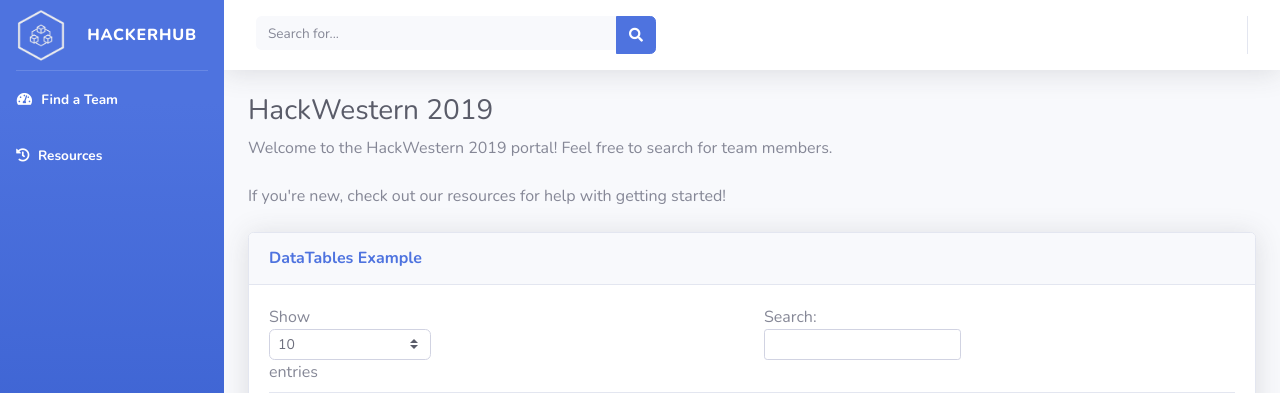
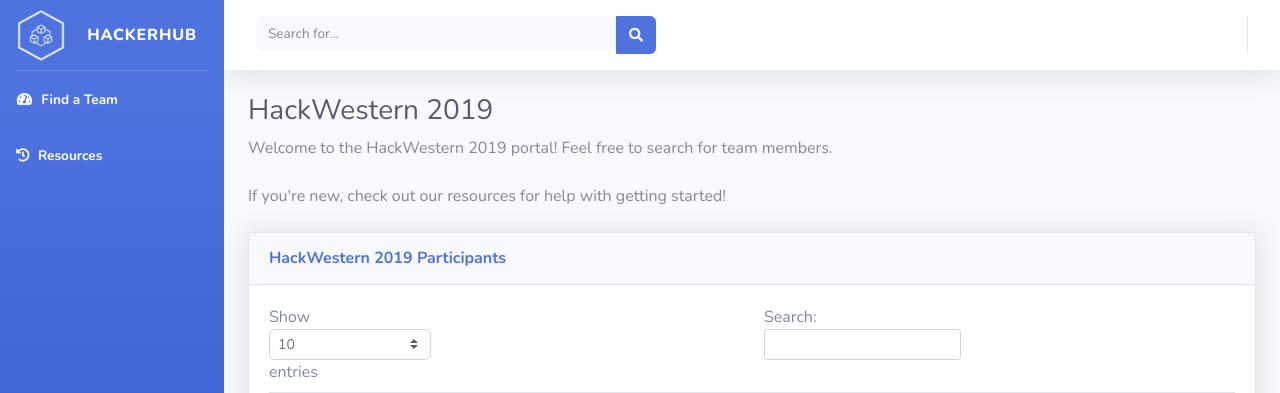
Before and after one commit to jason17h/hackerhub, a Django app: a page that uses templates/portal.html in a window 1280 px wide. Shown: the top 393 px of the page. Run offline with Django 3.2, Linux system fonts and the light colour scheme; data comes from the database, SQL or seed files in the repository; some libraries are stand-ins or nearby versions.

Commit message:
Slight modifications to potal

```diff
--- a/templates/portal.html
+++ b/templates/portal.html
@@ -16,7 +16,7 @@
   <!-- DataTales Example -->
   <div class="card shadow mb-4">
     <div class="card-header py-3">
-      <h6 class="m-0 font-weight-bold text-primary">DataTables Example</h6>
+      <h6 class="m-0 font-weight-bold text-primary">{{ hackathon.name }} Participants</h6>
     </div>
     <div class="card-body">
       <div class="table-responsive">
```
